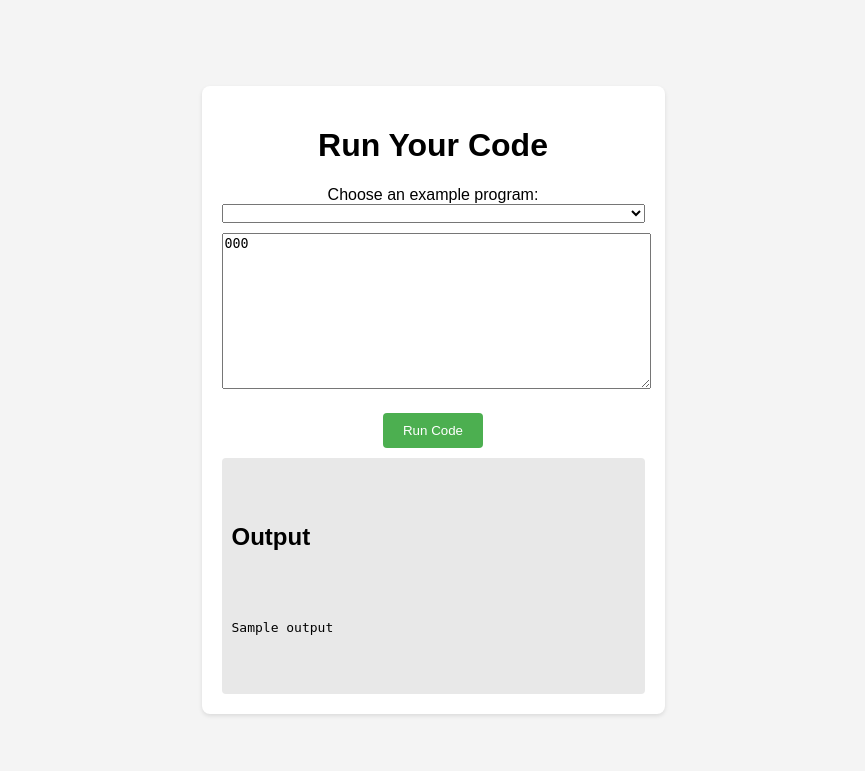
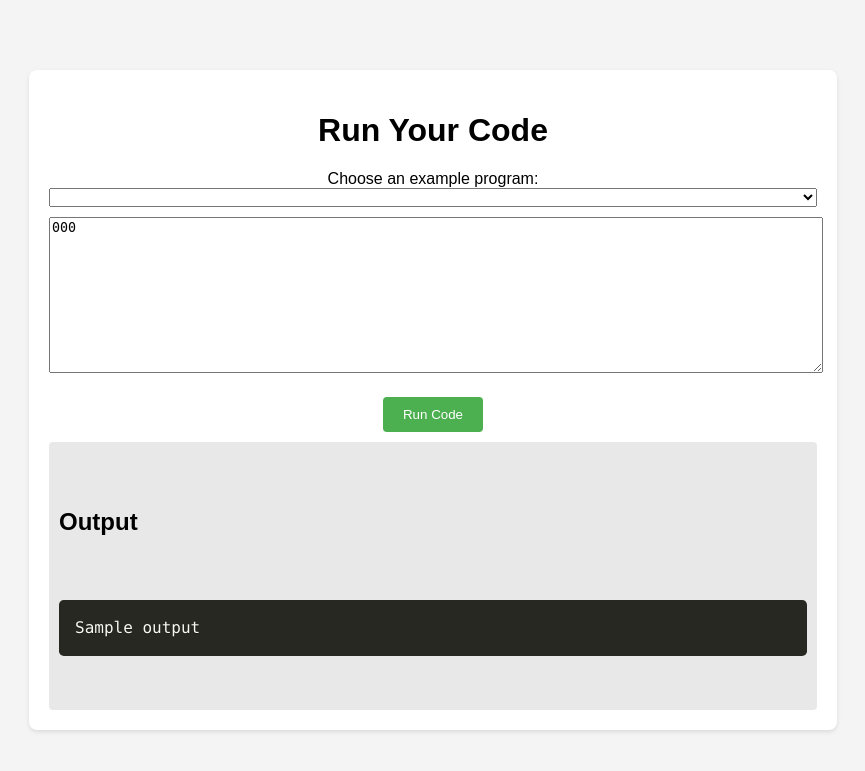
Before and after one commit to DubbleA/yoxs, a Flask app: template src/python_interface/templates/index.html in a window 1280 px wide. Shown: the top 771 px of the page, without its empty margins (207-1072 px from the left). Run offline with Flask 3, Linux system fonts and the light colour scheme; the template is opened without the code that fills it: most values are stand-ins (such as "Sample title", 1, 10 or a date in 2020); some libraries are stand-ins or nearby versions.

Commit message:
updated CSS Styles (more modern look), added syntax highlighting, prism.js integration
improved button hover effects and a more comfortable layout.

integrated Prism.js for syntax highlighting in the code input and output areas.

```diff
--- a/src/python_interface/templates/index.html
+++ b/src/python_interface/templates/index.html
@@ -3,6 +3,7 @@
 <head>
     <meta charset="UTF-8">
     <title>Code Runner</title>
+    <link href="https://cdnjs.cloudflare.com/ajax/libs/prism/1.23.0/themes/prism-okaidia.min.css" rel="stylesheet" />
     <style>
         body {
             font-family: Arial, sans-serif;
@@ -20,6 +21,7 @@
             border-radius: 8px;
             box-shadow: 0 2px 4px rgba(0,0,0,0.1);
             text-align: center;
+            width: 60%;
         }
         select, textarea {
             width: 100%;
@@ -33,6 +35,7 @@
             border: none;
             border-radius: 4px;
             cursor: pointer;
+            transition: background-color 0.3s;
         }
         button:hover {
             background-color: #45a049;
@@ -47,18 +50,10 @@
     </style>
 </head>
 <body class="dashboard">
-
     <div class="module">
         <h1>Run Your Code</h1>
 
         <label for="exampleCode">Choose an example program:</label>
-        <!-- <select id="exampleCode" name="exampleCode" onchange="selectExample(this.value)">
-            <option value="none" selected></option>
-            <option value="sample1">Sample 1</option>
-            <option value="sample2">Sample 2</option>
-            <option value="sample3">Sample 3</option>
-            <option value="sample4">Sample 4</option>
-        </select> -->
         <select id="exampleCode" name="exampleCode" onchange="selectExample(this.value)">
             <option value="none" selected></option>
             {% for sample in code_samples %}
@@ -66,46 +61,26 @@
             {% endfor %}
         </select>
 
-
         <form method="POST">
-            <textarea id="codeInput" name="code" rows="10" cols="50">{{ code }}</textarea><br>
+            <textarea id="codeInput" name="code" rows="10" cols="50" class="language-javascript">{{ code }}</textarea><br>
             <button type="submit">Run Code</button>
         </form>
 
         {% if output %}
             <div class="output">
                 <h2>Output</h2>
-                <pre>{{ output }}</pre>
+                <pre class="language-javascript">{{ output }}</pre>
             </div>
         {% endif %}
     </div>
 
+    <script src="https://cdnjs.cloudflare.com/ajax/libs/prism/1.23.0/prism.min.js"></script>
     <script>
         function selectExample(code) {
             var codeInput = document.getElementById('codeInput');
             codeInput.value = code;
+            Prism.highlightAll();
         }
-
-        // function selectExample(value) {
-        //     var codeInput = document.getElementById('codeInput');
-        //     switch(value) {
-        //         case 'sample1':
-        //             codeInput.value = 'if (10 > 1) {\n if (10 > 1) {\n return 10;\n }\n \n return 1;\n}\n';
-        //             break;
-        //         case 'sample2':
-        //             codeInput.value = 'let f = fn(x) {\n return x;\n x + 10;\n };\n f(10);';
-        //             break;
-        //         case 'sample3':
-        //             codeInput.value = 'let f = fn(x) {\n let result = x + 10;\n return result;\n return 10;\n };\n f(10);';
-        //             break;
-        //         case 'sample4':
-        //             codeInput.value = '';
-        //             break;
-        //         default:
-        //             codeInput.value = '';
-        //     }
-        // }
     </script>
-
 </body>
 </html>
```
